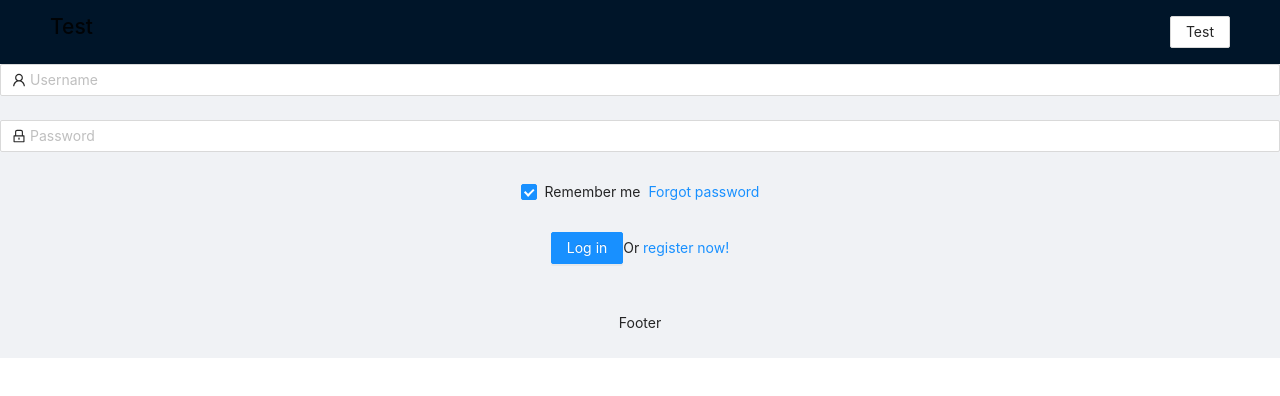
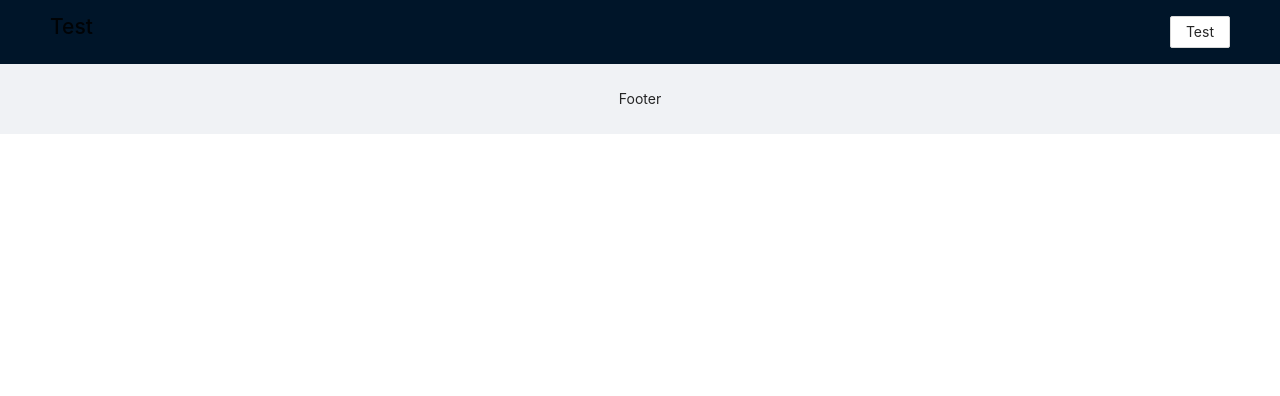
Before and after one commit to fromjaytoz/sw-chars, a React (Create React App) app: page / in a window 1280 px wide. Shown: the top 396 px of the page. Built offline with nearby package versions, Linux system fonts and the light colour scheme.

Commit message:
move form to own tested component

```diff
--- a/src/App.tsx
+++ b/src/App.tsx
@@ -1,12 +1,11 @@
 import React, { FC } from "react";
-import { Button, Layout, Form, Input, Checkbox } from "antd";
-import { UserOutlined, LockOutlined } from "@ant-design/icons";
+import { Layout } from "antd";
+
 import styled from "styled-components";
 import Navbar from "./components/Navbar/Navbar";
 import "./App.css";
 
 const { Header, Footer, Content } = Layout;
-const { Item } = Form;
 
 const HeaderView = styled(Header)`
   display: flex;
@@ -18,54 +17,7 @@ const App: FC = () => (
       <HeaderView>
         <Navbar />
       </HeaderView>
-      <Content>
-        <Form
-          name="normal_login"
-          className="login-form"
-          initialValues={{ remember: true }}
-          onFinish={() => alert("test")}
-        >
-          <Item
-            name="username"
-            rules={[{ required: true, message: "Please input your Username!" }]}
-          >
-            <Input
-              prefix={<UserOutlined className="site-form-item-icon" />}
-              placeholder="Username"
-            />
-          </Item>
-          <Item
-            name="password"
-            rules={[{ required: true, message: "Please input your Password!" }]}
-          >
-            <Input
-              prefix={<LockOutlined className="site-form-item-icon" />}
-              type="password"
-              placeholder="Password"
-            />
-          </Item>
-          <Item>
-            <Item name="remember" valuePropName="checked" noStyle>
-              <Checkbox>Remember me</Checkbox>
-            </Item>
-
-            <a className="login-form-forgot" href="">
-              Forgot password
-            </a>
-          </Item>
-
-          <Item>
-            <Button
-              type="primary"
-              htmlType="submit"
-              className="login-form-button"
-            >
-              Log in
-            </Button>
-            Or <a href="">register now!</a>
-          </Item>
-        </Form>
-      </Content>
+      <Content></Content>
       <Footer>Footer</Footer>
     </Layout>
   </div>
```
Also changed, not shown: src/components/Form/Form.tsx (added, +62 -0 lines), 1 other file (tests, documents, lock files or other folders).
